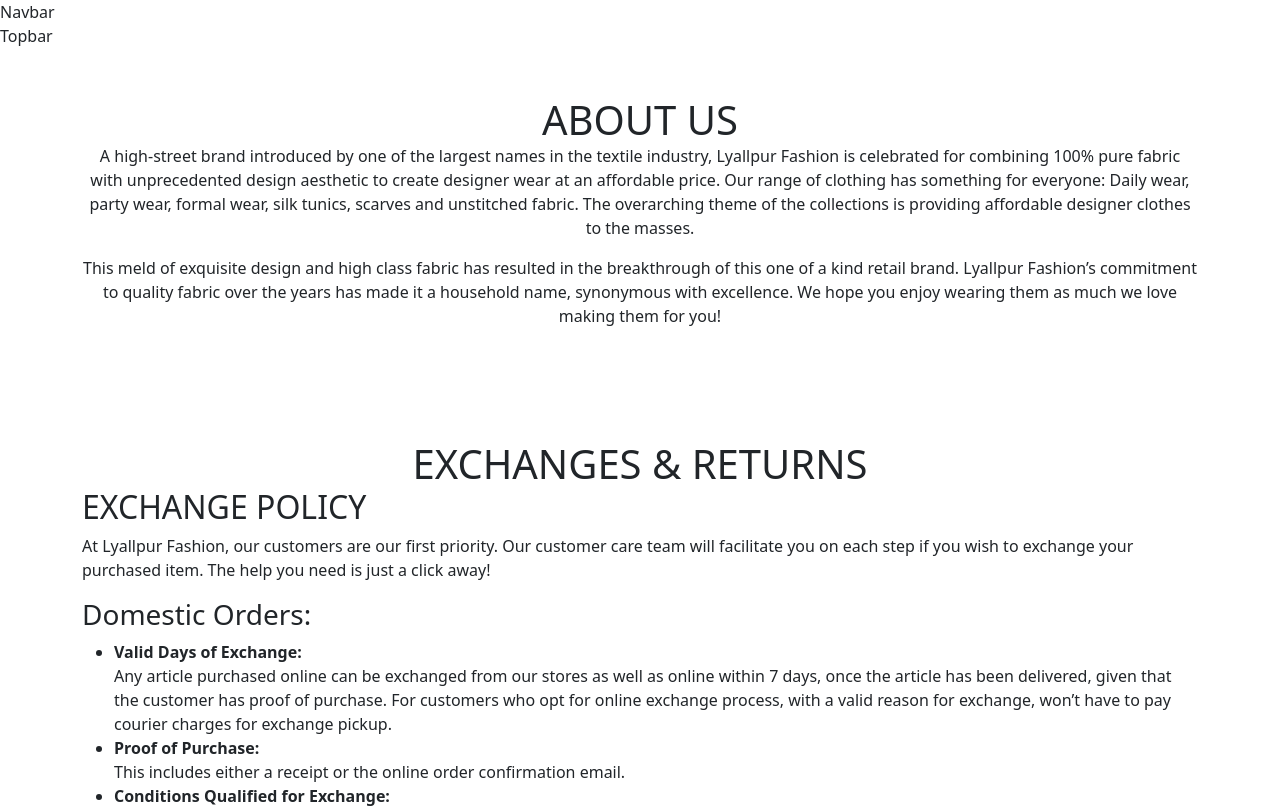
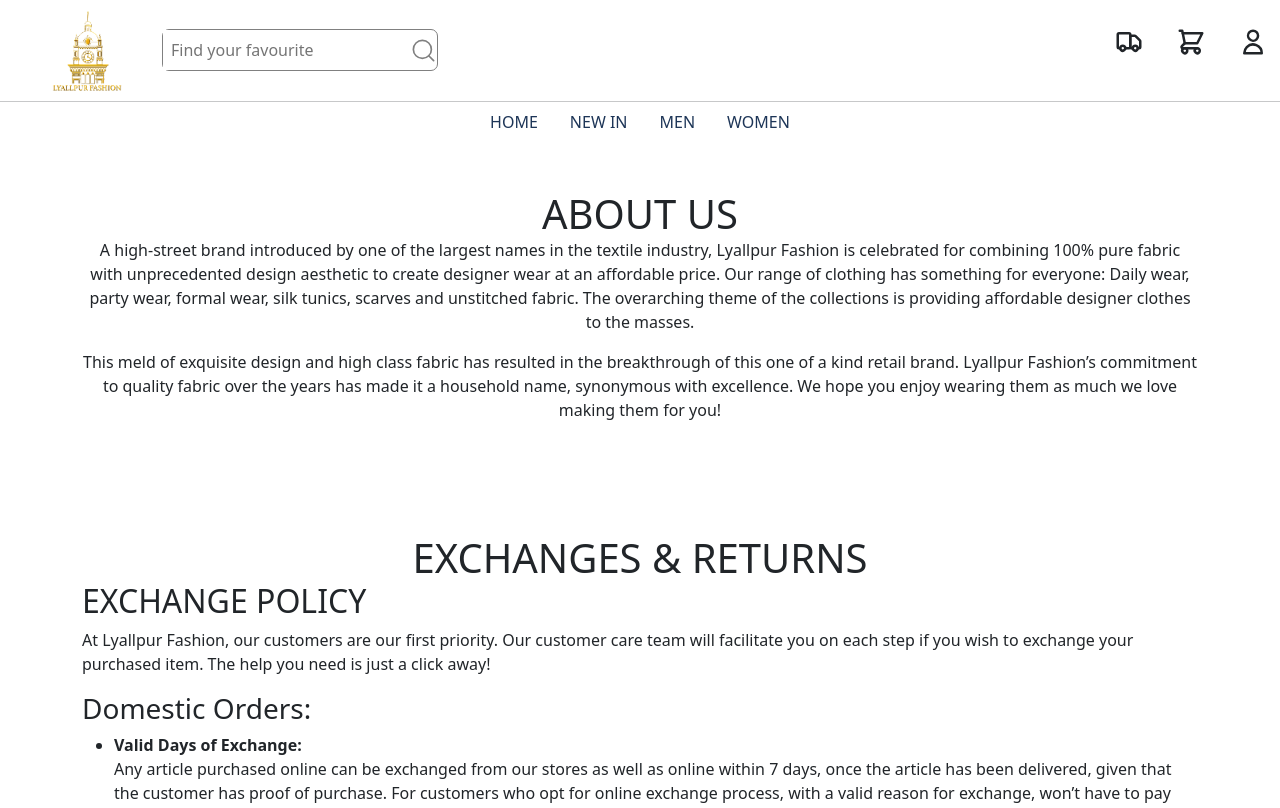
Before and after one commit to Haris-Mughal/Lyallpur_Fashion, a React (Create React App) app: page / in a window 1280 px wide. Shown: the top 808 px of the page. Built offline with nearby package versions, Linux system fonts and the light colour scheme.

Commit message:
Header [Navbar and Topbar] is developed

```diff
--- a/package.json
+++ b/package.json
@@ -11,6 +11,7 @@
     "dayjs": "^1.11.10",
     "react": "^18.2.0",
     "react-dom": "^18.2.0",
+    "react-icons": "^4.11.0",
     "react-router-dom": "^6.17.0",
     "react-scripts": "5.0.1",
     "react-toastify": "^9.1.3",
--- a/src/App.js
+++ b/src/App.js
@@ -1,24 +1,19 @@
 import "./App.scss";
-import Navbar from "./components/Header/Navbar";
-import Topbar from "./components/Header/Topbar";
-import Details from "./components/Footer/Details";
-import Footer from "./components/Footer/Footer";
-import AboutUs from "./pages/AboutUs";
-import ExchangeAndReturn from "./pages/ExchangeAndReturn";
-import PrivacyPolicy from "./pages/PrivacyPolicy";
+import Header from "./components/Header";
+import Main from "./pages/Main";
+import Footer from "./components/Footer";
+// import { Header } from "antd/es/layout/layout";
 
 function App() {
   return (
     <>
       <header>
-        <Navbar />
-        <Topbar />
-        <AboutUs />
-        <ExchangeAndReturn />
-        <PrivacyPolicy />
+        <Header />
       </header>
+      <main>
+        <Main />
+      </main>
       <footer>
-        <Details />
         <Footer />
       </footer>
     </>
--- a/src/App.scss
+++ b/src/App.scss
@@ -14,6 +14,7 @@
 
 @import "./scss/bootstrap";
 @import "./scss/Footer";
+@import "./scss/Navbar";
 // @import "./scss/auth";
 // @import "./scss/screenLoader";
 
--- a/src/components/Header/Navbar.js
+++ b/src/components/Header/Navbar.js
@@ -1,9 +1,129 @@
 import React from "react";
+// import { Link } from "react-router-dom";
 
 export default function Navbar() {
   return (
-    <>
-      <div>Navbar</div>
-    </>
+    <div className="header-area">
+      <div className="main-header ">
+        <div className="header-top ">
+          <div className="container-fluid">
+            <div className="row">
+              <div className="col-xl-12">
+                <div className="d-flex justify-content-between align-items-center flex-sm">
+                  <div className="header-info-left d-flex align-items-center">
+                    <div className="logo">
+                      <a href="#">
+                        <img width={150} src="/assets/logo/Logo.png" />
+                      </a>
+                    </div>
+                    <div className="form-box" id="searchBox">
+                      <input
+                        id="search_input"
+                        type="text"
+                        name="Search"
+                        placeholder="Find your favourite"
+                      />
+                      {/* <div className="search-icon"> */}
+                      <svg
+                        id="search"
+                        width={27}
+                        height={27}
+                        className="fs-2"
+                        fill="none"
+                        stroke="#808080"
+                        strokeLinecap="round"
+                        strokeLinejoin="round"
+                        strokeWidth={1.5}
+                        viewBox="0 0 24 24"
+                        xmlns="http://www.w3.org/2000/svg"
+                      >
+                        <path d="M11 3a8 8 0 1 0 0 16 8 8 0 1 0 0-16z" />
+                        <path d="m21 21-4.35-4.35" />
+                      </svg>
+                      {/* </div> */}
+                    </div>
+                  </div>
+                  <div
+                    className="header-info-right d-flex align-items-center"
+                    id="etc"
+                  >
+                    <ul id="trackCartPro">
+                      <li>
+                        <svg
+                          cursor={"pointer"}
+                          id="tracking"
+                          width={30}
+                          height={30}
+                          className="fs-2"
+                          fill="none"
+                          stroke="currentColor"
+                          strokeLinecap="round"
+                          strokeLinejoin="round"
+                          strokeWidth="2"
+                          viewBox="0 0 24 24"
+                          xmlns="http://www.w3.org/2000/svg"
+                        >
+                          <path d="M18.414 18.414a2 2 0 1 0-2.828-2.828 2 2 0 0 0 2.828 2.828Z"></path>
+                          <path d="M5.586 18.414a2 2 0 1 1 2.828-2.828 2 2 0 0 1-2.828 2.828Z"></path>
+                          <path d="M19 17h1a1 1 0 0 0 1-1v-4.586a1 1 0 0 0-.293-.707l-3.414-3.414A1 1 0 0 0 16.586 7H14a1 1 0 0 0-1 1v8a1 1 0 0 0 1 1h1"></path>
+                          <path d="M5 17H4a1 1 0 0 1-1-1V6a1 1 0 0 1 1-1h8a1 1 0 0 1 1 1v10a1 1 0 0 1-1 1H9"></path>
+                        </svg>
+                      </li>
+                      <li>
+                        <svg
+                          cursor={"pointer"}
+                          id="cart"
+                          width={30}
+                          height={30}
+                          className="fs-2"
+                          fill="none"
+                          stroke="currentColor"
+                          strokeLinecap="round"
+                          strokeLinejoin="round"
+                          strokeWidth="2"
+                          viewBox="0 0 24 24"
+                          xmlns="http://www.w3.org/2000/svg"
+                        >
+                          <path d="M15.586 17.586a2 2 0 1 1 2.828 2.828 2 2 0 0 1-2.828-2.828Z"></path>
+                          <path d="M8.414 20.414a2 2 0 1 0-2.828-2.828 2 2 0 0 0 2.828 2.828Z"></path>
+                          <path d="m7 13-2.293 2.293c-.63.63-.184 1.707.707 1.707H17"></path>
+                          <path d="M5.4 5H21l-4 8H7L5.4 5Z"></path>
+                          <path d="M3 3h2l.4 2"></path>
+                        </svg>
+                      </li>
+                      <li className="shopping-card">
+                        <svg
+                          cursor={"pointer"}
+                          id="profile"
+                          width={30}
+                          height={30}
+                          className="fs-2"
+                          fill="none"
+                          stroke="currentColor"
+                          strokeLinecap="round"
+                          strokeLinejoin="round"
+                          strokeWidth="2"
+                          viewBox="0 0 24 24"
+                          xmlns="http://www.w3.org/2000/svg"
+                        >
+                          <path d="M14.828 9.828a4 4 0 1 0-5.656-5.656 4 4 0 0 0 5.656 5.656Z"></path>
+                          <path d="M7.05 16.05A7 7 0 0 1 19 21H5a7 7 0 0 1 2.05-4.95Z"></path>
+                        </svg>
+                      </li>
+                      {/* <li className="signin">
+                        <a href="#" className="btn header-btn">
+                          Sign in
+                        </a>
+                      </li> */}
+                    </ul>
+                  </div>
+                </div>
+              </div>
+            </div>
+          </div>
+        </div>
+      </div>
+      <hr className="m-0 p-0" />
+    </div>
   );
 }
--- a/src/components/Header/Topbar.js
+++ b/src/components/Header/Topbar.js
@@ -1,9 +1,29 @@
 import React from "react";
+// import { Link } from "react-router-dom";
 
 export default function Topbar() {
   return (
-    <>
-      <div>Topbar</div>
-    </>
+    <ul className="nav justify-content-center" id="topbar">
+      <li className="nav-item">
+        <a href="#" className="nav-link active" aria-current="page">
+          HOME
+        </a>
+      </li>
+      <li className="nav-item">
+        <a href="#" className="nav-link">
+          NEW IN
+        </a>
+      </li>
+      <li className="nav-item">
+        <a href="#" className="nav-link">
+          MEN
+        </a>
+      </li>
+      <li className="nav-item">
+        <a href="#" className="nav-link">
+          WOMEN
+        </a>
+      </li>
+    </ul>
   );
 }
--- /dev/null
+++ b/src/pages/Main/index.js
@@ -0,0 +1,14 @@
+import React from "react";
+import AboutUs from "./AboutUs";
+import ExchangeAndReturn from "./ExchangeAndReturn";
+import PrivacyPolicy from "./PrivacyPolicy";
+
+export default function index() {
+  return (
+    <>
+      <AboutUs />
+      <ExchangeAndReturn />
+      <PrivacyPolicy />
+    </>
+  );
+}
--- a/src/scss/_Footer.scss
+++ b/src/scss/_Footer.scss
@@ -50,20 +50,19 @@
 }
 
 #location, #mail, #phone {
-    border: 1px solid rgba(0, 0, 0, 0.251);
-    border-radius: 50%;
+    // border: 1px solid rgba(0, 0, 0, 0.251);
+    // border-radius: 50%;
     margin-right: 4%;
-    padding: 5px;
+    // padding: 5px;
 }
-#location:hover, #mail:hover, #phone:hover {
-    border: 1px solid rgba(0, 0, 0, 0.114);
-    border-radius: 50%;
-    margin-right: 4%;
-    padding: 5px;
-    background-color: rgb(0, 0, 0);
-    fill: rgb(255, 200, 0);
-    cursor: pointer;
-}
+// #location:hover, #mail:hover, #phone:hover {
+//     // border: 1px solid rgba(0, 0, 0, 0.114);
+//     // border-radius: 50%;
+//     margin-right: 4%;
+//     // padding: 5px;
+//     // background-color: rgb(0, 0, 0);
+//     fill: rgb(255, 200, 0);
+// }
 
 
 #location_mail_phone {
@@ -71,22 +70,22 @@
     a {
         font-family: sans-serif;
         font-size: 16px;
-        color: #000;
         text-decoration: none;
+        color: #363636;
     }
 
     a:hover {
         color: #1a1a1a;
         text-decoration: underline;
+        color: #000;
         cursor: pointer;
       }
 }
-
 #copyright {
     background-color: #ffea8e;
 }
 #logo_socialicons {
-    width: 35vw;
+    max-width: 35vw;
     margin: 0;
     padding: 0;
 }
--- /dev/null
+++ b/src/scss/_Navbar.scss
@@ -0,0 +1,82 @@
+form {
+        input {
+            margin: 0;
+        width: 100%;
+        padding: 15px;
+        border-width: .5px;
+        border-color: rgba(0, 0, 0, 0.352);
+        border-radius: 40px;
+    }
+}
+.signin {
+    a {
+        background-color: red;
+        color: white;
+        padding: 15px;
+        border-radius: 25px;
+        font-weight: bold;
+        border: 0;
+        text-decoration: none;
+    }
+    a:hover {
+        background-color: rgb(190, 1, 1);
+        color: rgba(255, 255, 255, 0.811);
+        padding: 15px;
+        border-radius: 25px;
+        font-weight: bold;
+        border: 0;
+        text-decoration: none;
+    }
+}
+#etc {
+    display: flex;
+    flex-direction: row;
+    ul {
+        list-style-type: none;
+        li {
+            a {
+
+        text-decoration: none;
+        color: black;
+            }
+        }
+
+    }
+}
+
+#searchBox {
+    display: flex;
+    align-items: center;
+    // position: relative;
+    border: 0.5px solid gray;
+    border-radius: 7px;
+}
+
+// #searchBox div svg {
+#searchBox svg {
+    // position: absolute;
+    // top: 50%;
+    right: 10px;
+    // transform: translateY(-50%);
+  }
+#search_input {
+    padding: 8px;
+    border: 0;
+    border-color: transparent;
+    // max-width: 40%;
+}
+#search_input:after {
+
+    border: 0;
+}
+#search_input:hover {
+    border: 0;
+
+}
+
+#trackCartPro {
+    display: flex;
+    li {
+        margin-left: 2rem;
+    }
+}
```
Also changed, not shown: src/components/Footer/Details.js (+21 -10 lines), src/pages/Main/AboutUs.js (renamed from src/pages/AboutUs.js), src/pages/Main/ExchangeAndReturn.js (renamed from src/pages/ExchangeAndReturn.js), src/pages/Main/PrivacyPolicy.js (renamed from src/pages/PrivacyPolicy.js), 1 other file (tests, documents, lock files or other folders).
